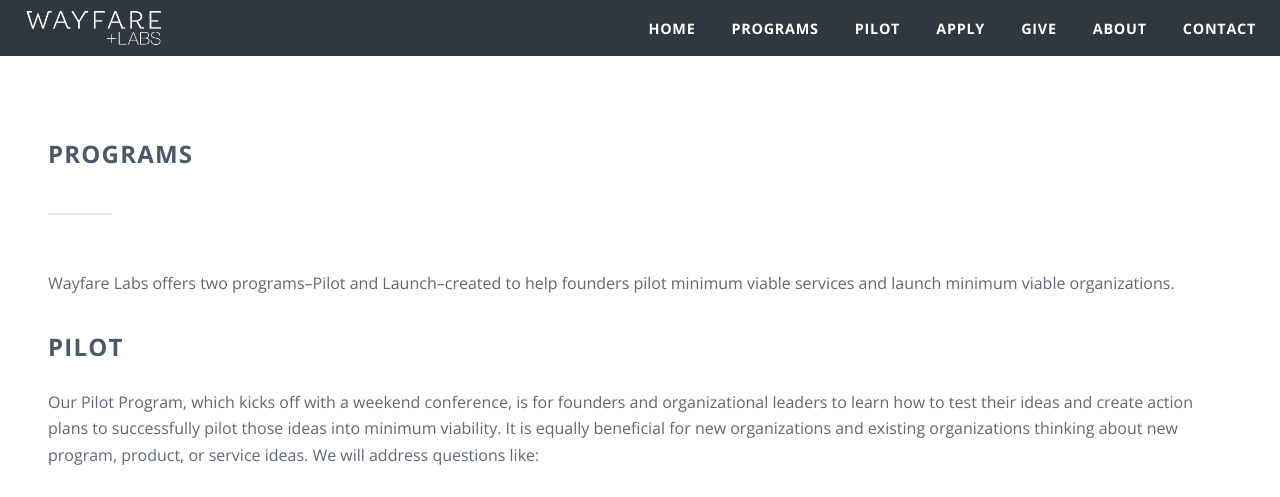
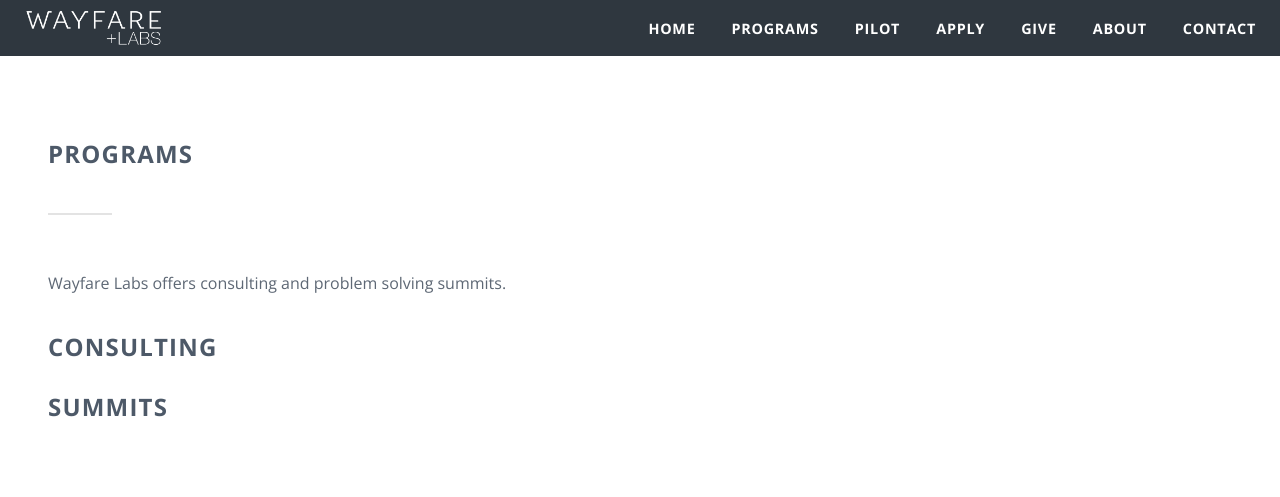
Before and after one commit to wayfareio/wayfarelabs.org, a Jekyll site: the page built from programs.markdown, in a window 1280 px wide and 1400 px high. Shown: the top 497 px of the window. Built offline with Jekyll 4.4.1, drawn with Linux system fonts in a browser that asks for light colours; comment, search, counter and statistics services are not loaded; some of the changed text lies outside the part shown; grey boxes are pictures that could not be loaded.

Commit message:
Updated Programs

```diff
--- a/programs.markdown
+++ b/programs.markdown
@@ -4,35 +4,8 @@
 position: 2
 ---
 
-Wayfare Labs offers two programs--Pilot and Launch--created to help founders pilot minimum viable services and launch minimum viable organizations.
+Wayfare Labs offers consulting and problem solving summits.
 
-## Pilot
+## Consulting
 
-Our Pilot Program, which kicks off with a weekend conference, is for founders and organizational leaders to learn how to test their ideas and create action plans to successfully pilot those ideas into minimum viability. It is equally beneficial for new organizations and existing organizations thinking about new program, product, or service ideas. We will address questions like:
-
-* How do you clearly articulate your mission?
-* How do you form basic hypotheses?
-* How do you test your ideas?
-* How do construct helpful pilots?
-* How do you integrate the advancement of common good into your business model?
-* What metrics should you track?
-* How do you prove and communicate impact?
-
-The Pilot Program starts with a weekend of learning and planning. If you're interested, apply today.
-
-<a href="/pilot" class="button huge">Apply Now</a>
-
-## Launch
-
-The Launch Program is all about guiding you to launch your startup. You will build and refine your business model, develop a pitch deck and raise funds, and learn how to become a leader and tell your story. And throughout, our focus is on providing you the practical, emotional, and spiritual support you need to launch well.
-
-* Weekly dinners with successful startup founders
-* Three intensive work sessions (including workshops) per week
-* Workspace (full membership to Wayfare Workspace)
-* Weekly appointments with your coach
-* Launch Night preparation and presentation
-
-**Cost:** Ranges from $10,000-$12,000, depending on payment options
-**Length of Launch Program:** 15 weeks (Batch 3 starts Aug. 1)
-
-<a href="/apply" class="button huge">Apply Now</a>
+## Summits
```
